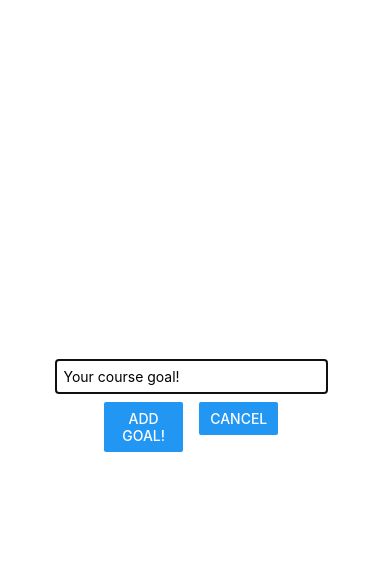
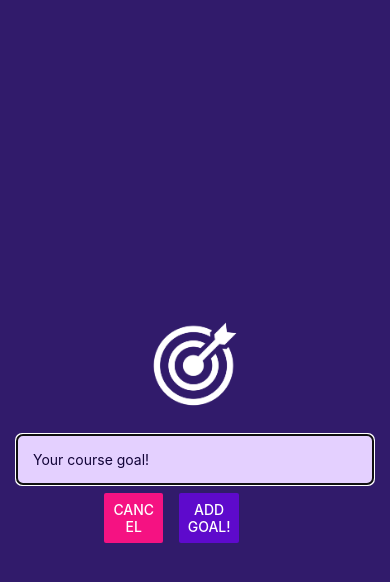
Before and after one commit to atibioke/RNCourse, a React Native app: screen / in a window 390 px wide. Both pictures are taken after a click on the button "ADD NEW GOAL". Shown: the top 582 px of the page. Built offline with nearby package versions, Linux system fonts and the light colour scheme.

Commit message:
working on the functionality of my RNCourse

```diff
--- a/App.js
+++ b/App.js
@@ -1,28 +1,32 @@
 import { useState } from "react";
 import { StyleSheet, View, FlatList, Button } from "react-native";
+import { StatusBar } from "expo-status-bar";
 
 import GoalItem from "./components/GoalItem";
 import GoalInput from "./components/GoalInput";
 
 export default function App() {
-  const [modalIsVisible, setModalIsVisible] = useState(false)
+  const [modalIsVisible, setModalIsVisible] = useState(false);
   const [courseGoals, setCourseGoals] = useState([]);
-  console.log(courseGoals)
-
+  console.log(courseGoals);
 
   function addGoalsHandler(text) {
-  if(text !== ""){
-    setCourseGoals((currentCourseGoals) => [
-      ...currentCourseGoals,
-      { goal: text, key: new Date().getTime().toLocaleString() },
-    ]);
-  }
+    if (text !== "") {
+      setCourseGoals((currentCourseGoals) => [
+        ...currentCourseGoals,
+        { goal: text, key: new Date().getTime().toLocaleString() },
+      ]);
+    }
+    endAddGoalHandler();
   }
 
   function startAddGoalHandler() {
-    setModalIsVisible(true)
+    setModalIsVisible(true);
   }
 
+  function endAddGoalHandler() {
+    setModalIsVisible(false);
+  }
 
   function deleteGoalHandler(id) {
     setCourseGoals((currentCourseGoals) => {
@@ -31,9 +35,19 @@ export default function App() {
   }
 
   return (
+    <>
+    <StatusBar style="light"/>
     <View style={styles.appContainer}>
-      <Button title="Add New Goal"  color="#5e0acc" onPress={startAddGoalHandler}/>
-      <GoalInput onAddGoal={addGoalsHandler} visible={modalIsVisible}/>
+      <Button
+        title="Add New Goal"
+        color="#a065ec"
+        onPress={startAddGoalHandler}
+      />
+      <GoalInput
+        onAddGoal={addGoalsHandler}
+        visible={modalIsVisible}
+        onCancel={endAddGoalHandler}
+      />
       <View style={styles.goalsContainer}>
         {/* FlatList is used when a list is very long but ScrollView is used when it's not long*/}
         <FlatList
@@ -51,6 +65,7 @@ export default function App() {
         />
       </View>
     </View>
+    </>
   );
 }
 
@@ -59,6 +74,7 @@ const styles = StyleSheet.create({
     flex: 1,
     paddingTop: 50,
     paddingHorizontal: 16,
+
   },
 
   goalsContainer: {
--- a/app.json
+++ b/app.json
@@ -5,6 +5,7 @@
     "version": "1.0.0",
     "orientation": "portrait",
     "icon": "./assets/icon.png",
+    "backgroundColor": "#1e085a",
     "userInterfaceStyle": "light",
     "splash": {
       "image": "./assets/splash.png",
--- a/components/GoalInput.js
+++ b/components/GoalInput.js
@@ -1,5 +1,12 @@
 import { useState } from "react";
-import { TextInput, View, Button, StyleSheet, Modal } from "react-native";
+import {
+  TextInput,
+  View,
+  Button,
+  StyleSheet,
+  Modal,
+  Image,
+} from "react-native";
 
 function GoalInput(props) {
   const [text, setText] = useState("");
@@ -15,7 +22,11 @@ function GoalInput(props) {
 
   return (
     <Modal visible={props.visible} animationType="slide">
-      <View style={styles.innerContainer}>
+      <View style={styles.inputContainer}>
+        <Image
+          source={require("../assets/images/goal.png")}
+          style={styles.image}
+        />
         <TextInput
           style={styles.textInput}
           placeholder="Your course goal!"
@@ -24,11 +35,14 @@ function GoalInput(props) {
         />
         <View style={styles.buttonContainer}>
           <View style={styles.button}>
-            <Button title="Add Goal!" onPress={addGoalsHandler} />
+            <Button title="Cancel" onPress={props.onCancel} color="#f51282" />
           </View>
-
           <View style={styles.button}>
-            <Button title="Cancel" onPress={addGoalsHandler} />
+            <Button
+              title="Add Goal!"
+              onPress={addGoalsHandler}
+              color="#5e0acc"
+            />
           </View>
         </View>
       </View>
@@ -39,26 +53,32 @@ function GoalInput(props) {
 export default GoalInput;
 
 const styles = StyleSheet.create({
-  innerContainer: {
+  inputContainer: {
     flex: 1,
     justifyContent: "center",
     alignItems: "center",
-    marginBottom: 24,
-    borderBottomWidth: 1,
-    borderBottomColor: "#cccccc",
+    padding: 16,
+    backgroundColor: "#311b6b",
+  },
+  image: {
+    width: 100,
+    height: 100,
+    margin: 20,
   },
   textInput: {
     borderWidth: 1,
-    borderColor: "#cccccc",
-    width: "70%",
-    marginRight: 8,
-    padding: 8,
+    borderColor: "#e4d0ff",
+    backgroundColor: "#e4d0ff",
+    color: "#120438",
+    borderRadius: 6,
+    width: "100%",
+    padding: 16,
   },
   buttonContainer: {
     flexDirection: "row",
   },
   button: {
-    width: "40%",
+    width: "30%",
     margin: 8,
   },
 });
--- a/components/GoalItem.js
+++ b/components/GoalItem.js
@@ -6,7 +6,7 @@ function GoalItem(props) {
       <Pressable
         android_ripple={{ color: "#dddddd" }}
         onPress={props.onDeleteItem.bind(this, props.id)}
-        style={({pressed}) => pressed && styles.pressedItem}
+        style={({ pressed }) => pressed && styles.pressedItem}
       >
         <Text style={styles.goalStyle}>{props.text}</Text>
       </Pressable>
@@ -23,7 +23,7 @@ const styles = StyleSheet.create({
     color: "#ffffff",
   },
 
-  pressedItem:{
+  pressedItem: {
     opacity: 0.5,
   },
   goalStyle: {
```
Also changed, not shown: assets/images/goal.png (added).
